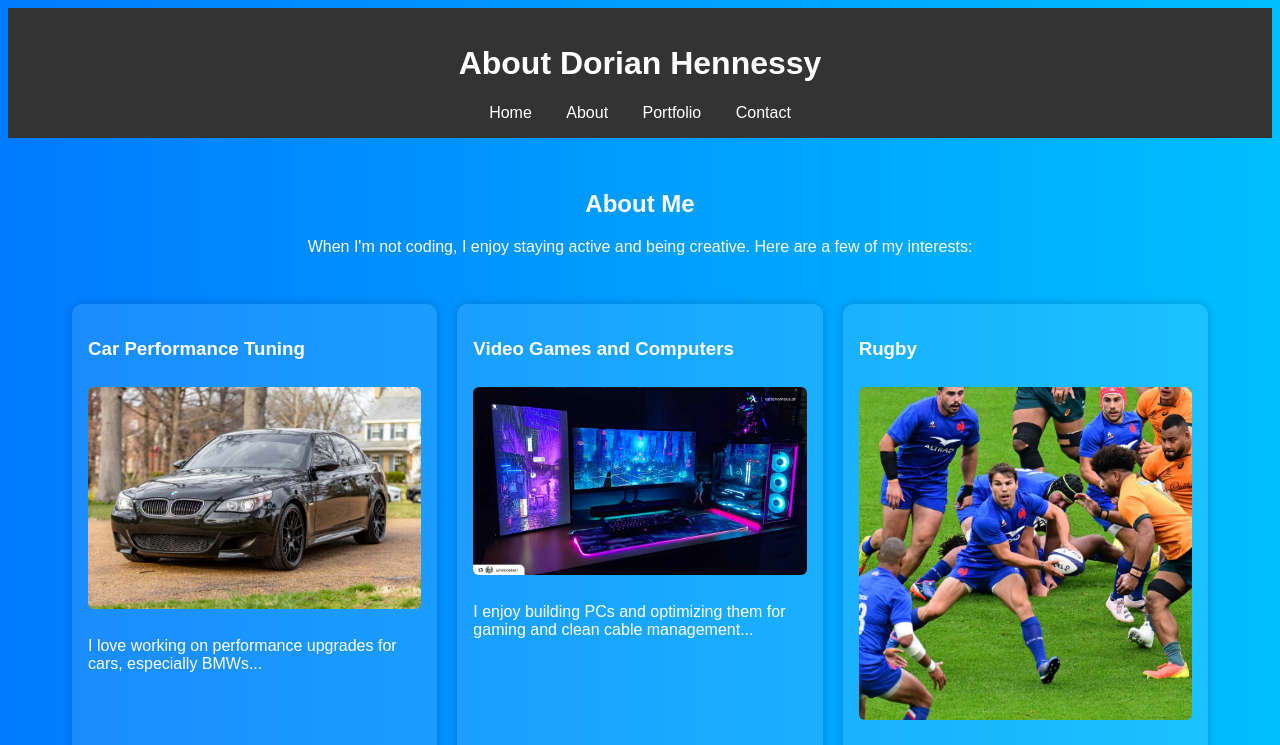
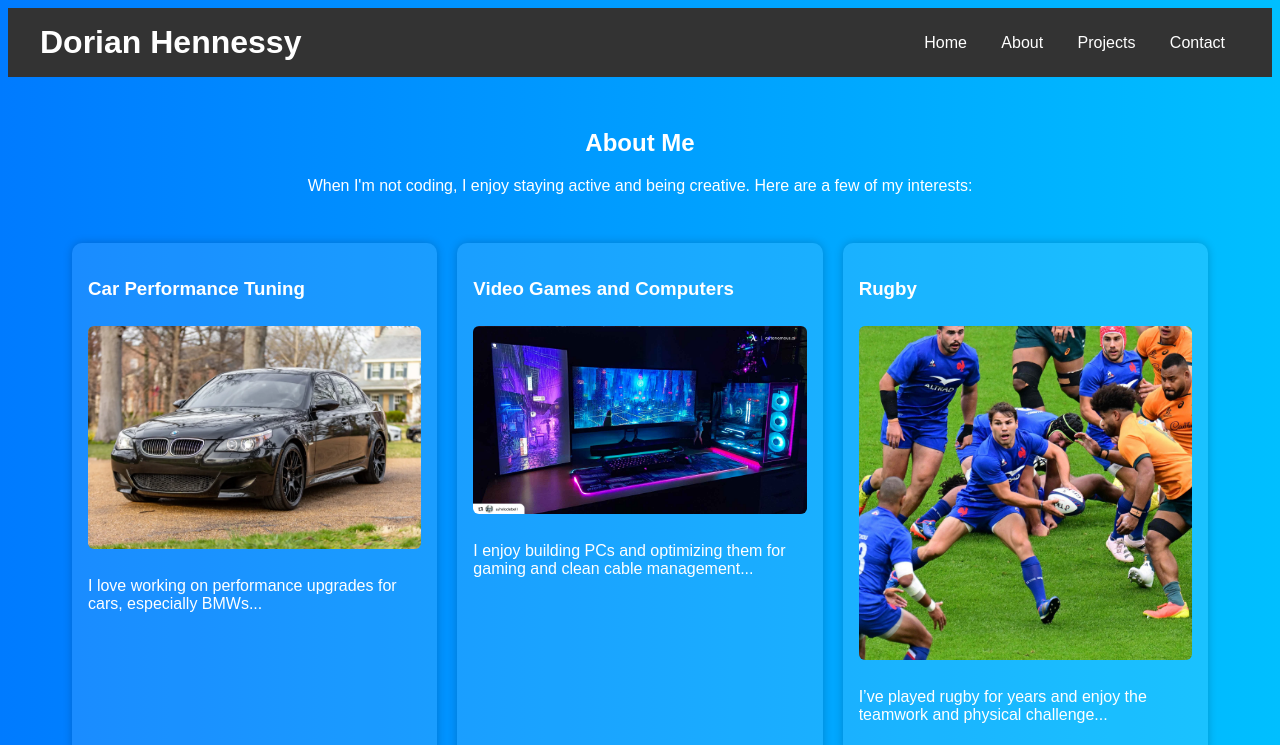
Before and after one commit to Dorianhenn/Coursework, a plain HTML site: page Block10/about.html in a window 1280 px wide. Shown: the top 745 px of the page. Drawn offline with Linux system fonts and the light colour scheme.

Commit message:
added a hover effect to my about and project sections. added a section class hero changed the header to include a div with class header-container

```diff
--- a/Block10/about.html
+++ b/Block10/about.html
@@ -12,14 +12,16 @@
 
   </head>
   <body>
-    <header>
-      <h1>About Dorian Hennessy</h1>
-      <nav>
-        <a href="index.html">Home</a>
-        <a href="about.html">About</a>
-        <a href="portfolio.html">Portfolio</a>
-        <a href="contact.htmlb">Contact</a>
-      </nav>
+      <header>
+      <div class="header-container">
+        <h1>Dorian Hennessy</h1>
+        <nav>
+          <a href="index.html">Home</a>
+          <a href="about.html">About</a>
+          <a href="portfolio.html">Projects</a>
+          <a href="contact.html">Contact</a>
+        </nav>
+      </div>
     </header>
 
     <main>
--- a/Block10/styles.css
+++ b/Block10/styles.css
@@ -10,6 +10,22 @@ footer {
   color: white;
   padding: 1em;
   text-align: center;
+}
+
+.header-container {
+  display: flex;
+  justify-content: space-between;
+  align-items: center;
+  flex-wrap: wrap;
+  padding: 0 1em;
+}
+
+.header-container h1 {
+  margin: 0;
+}
+
+nav a {
+  margin-left: 15px;
 }
 
 nav a {
@@ -91,6 +107,30 @@ main {
   text-align: left;
 }
 
+.about-box {
+  background-color: rgba(255, 255, 255, 0.1);
+  padding: 1em;
+  border-radius: 10px;
+  text-align: left;
+  transition: transform 0.3s ease, box-shadow 0.3s ease;
+}
+
+.about-box:hover {
+  transform: translateY(-5px);
+  box-shadow: 0 0 25px rgba(0, 191, 255, 0.6); /* cyan/blue glow */
+}
+
+.about-box img {
+  width: 100%;
+  border-radius: 6px;
+  margin: 0.5em 0;
+  transition: transform 0.3s ease;
+}
+
+.about-box img:hover {
+  transform: scale(1.03);
+}
+
 .about-box img {
   width: 100%;
   border-radius: 6px;
@@ -110,6 +150,27 @@ main {
   border-radius: 10px;
   box-shadow: 0 0 10px rgba(0, 0, 0, 0.2);
   text-align: left;
+
+  .project-box img {
+    width: 100%;
+    border-radius: 6px;
+    margin: 0.5em 0;
+    transition: transform 0.3s ease, box-shadow 0.3s ease;
+  }
+}
+
+.project-box img:hover {
+  transform: scale(1.03);
+  box-shadow: 0 8px 20px rgba(0, 0, 0, 0.4);
+}
+
+.project-box {
+  transition: transform 0.3s ease, box-shadow 0.3s ease;
+}
+
+.project-box:hover {
+  transform: translateY(-5px);
+  box-shadow: 0 12px 24px rgba(0, 0, 0, 0.3);
 }
 
 .project-box img {
```
Also changed, not shown: Block10/contact.html (+3 -1 lines), Block10/index.html (+2 -0 lines), Block10/portfolio.html (+4 -3 lines).
